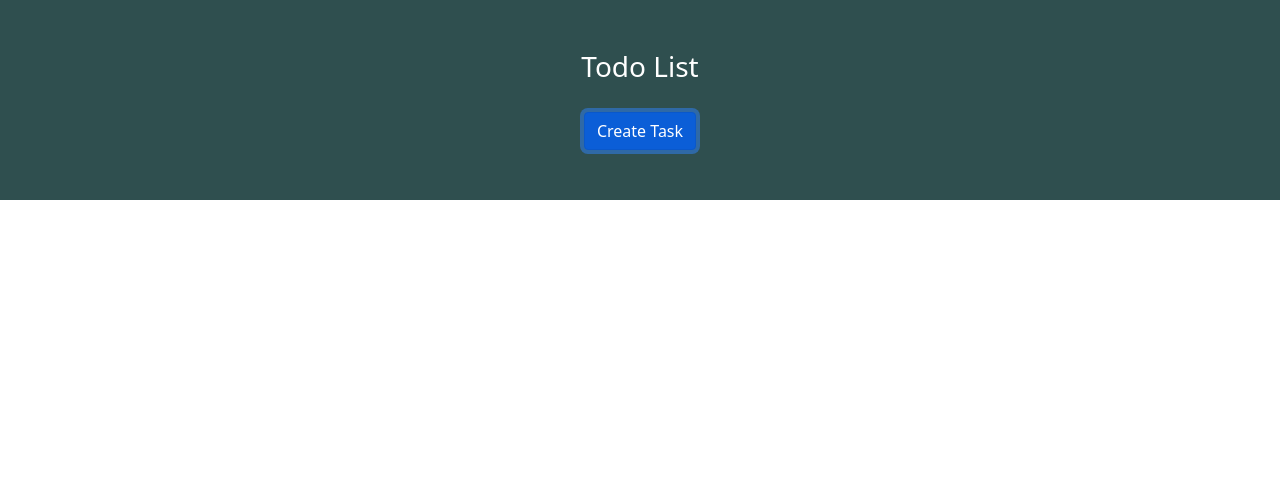
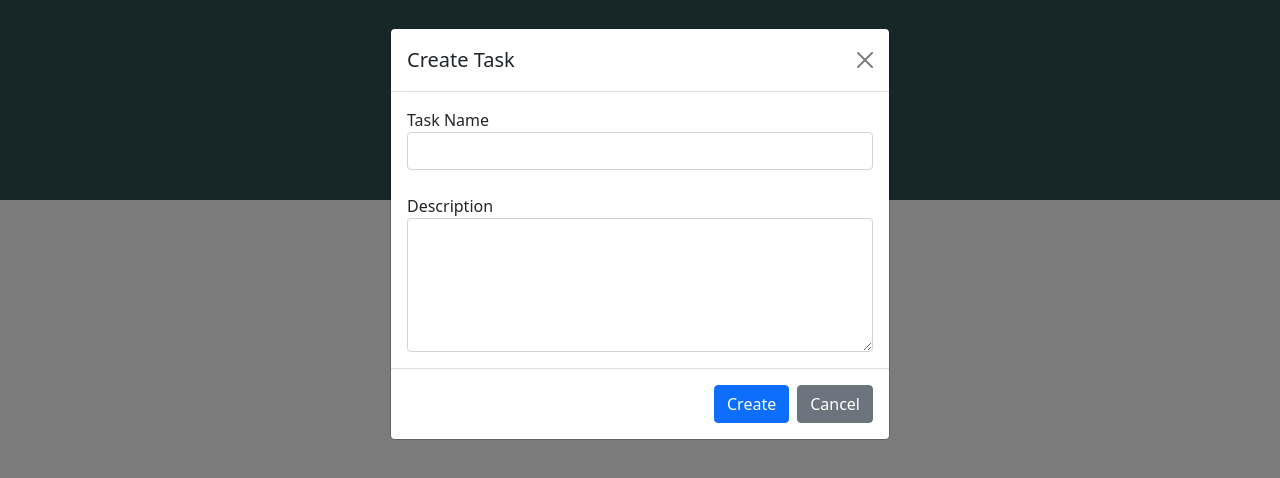
Before and after one commit to marioIDN/mytodolistapp, a React (Create React App) app: page / in a window 1280 px wide. Both pictures are taken after a click on the button "Create Task". Shown: the top 478 px of the page. Built offline with nearby package versions, Linux system fonts and the light colour scheme.

Commit message:
update componen dan css

```diff
--- a/package.json
+++ b/package.json
@@ -12,6 +12,7 @@
     "react": "^18.2.0",
     "react-dom": "^18.2.0",
     "react-scripts": "5.0.1",
+    "reactstrap": "^9.1.1",
     "web-vitals": "^2.1.4"
   },
   "scripts": {
--- a/src/App.css
+++ b/src/App.css
@@ -10,3 +10,43 @@ color: white;
 .btn {
   margin-top: 20px;
 }
+
+/* css kartu */
+.card-wrapper {
+  width: 270px;
+  height: 200px;
+  box-shadow: 0px 3px 50px #a5a5a5;
+  display: flex;
+  flex-direction: column;
+  margin-right: 20px;
+  margin-bottom: 20px;
+}
+
+.card-top {
+  width: 100%;
+  height: 2%;
+}
+
+.task-holder {
+  width: 100%;
+  height: 98%;
+  padding: 10px 10px;
+  display: flex;
+  flex-direction: column;
+  position: relative;
+}
+.card-header {
+  margin-top: 10px;
+  margin-bottom: 10px;
+  max-width: 80px;
+  height: 30px;
+  padding: 1px 1px !important;
+  text-align: center;
+}
+.task-container {
+  height: 600px;
+  width: 100%;
+  display: flex;
+  flex-wrap: wrap;
+  background-color: #f6f7f8;
+}
--- /dev/null
+++ b/src/components/Card.js
@@ -0,0 +1,19 @@
+import React from 'react';
+
+const Card = ({taskObjek, index}) => {
+    return (
+      <div className='card-wrapper mr-5'>
+            <div className='card-top' style={{'background-color': 'chartreuse'}}></div>
+            <div className='task-holder'>
+                <span className='card-header' style={{'background-color':'#f2faf1', 'border-radius': '10px'}}>{taskObjek.Name}</span>
+                <p>{taskObjek.Description}</p>
+                <div style={{'position': 'absolute', 'right': '20px', 'bottom': '20px'}}>
+                    <i className='far fa-edit' style={{'color': '#5dc250'}}></i>
+                    <i className='fas fa-trash-alt' style={{'color': '#5dc250'}}></i>
+                </div>
+            </div>
+      </div>
+    );
+};
+
+export default Card;
--- a/src/components/TodoList.js
+++ b/src/components/TodoList.js
@@ -1,15 +1,41 @@
-import React from 'react';
+import React, {useEffect, useState} from 'react';
+import CreateTask from '../modals/CreateTask';
+import Card from './Card';
 
 const TodoList = () => {
+    const [modal, setModal] = useState(false);
+    const [taskList, setTaskList] = useState([]);
+
+    useEffect(() => {
+        let arr = localStorage.getItem('taskList')
+        if(arr) {
+            let obj = JSON.parse(arr)
+            setTaskList(obj);
+        }
+    }, []);
+
+    const toggle = () => {
+        setModal(!modal);
+    }
+
+    const saveTask = (taskObjek) => {
+        let tempList = taskList
+        tempList.push(taskObjek)
+        localStorage.setItem('taskList', JSON.stringify(tempList))
+        setTaskList(tempList)
+        setModal(false)
+    }
+
     return (
         <div>
             <div className='header text-center'>
                 <h3>Todo List</h3>
-                <button className="btn btn-primary">Create Task</button>
+                <button className="btn btn-primary" onClick={() => setModal(true)}>Create Task</button>
             </div>
             <div className='task-container'>
-
+                {taskList && taskList.map((obj, index) => <Card taskObjek = {obj} index = {index}/>)}
             </div>
+            <CreateTask toggle = {toggle} modal = {modal} save = {saveTask} />
         </div>
     );
 };
--- /dev/null
+++ b/src/modals/CreateTask.js
@@ -0,0 +1,55 @@
+import React, {useState} from 'react';
+import { Button, Modal, ModalHeader, ModalBody, ModalFooter } from 'reactstrap';
+
+const  CreateTask = ({ modal, toggle, save }) => {
+    const [taskName, setTaskName] = useState(' ');
+    const [description, setDescription] = useState(' ');
+
+    const handleChange = (e) => {
+        const {name, value} = e.target
+        if(name === 'taskName') {
+            setTaskName(value)
+        }else {
+            setDescription(value)
+        }
+    }
+
+    const handleSave = () => {
+        let taskObjek = {}
+        taskObjek["Name"] = taskName
+        taskObjek["Description"] = description
+        save(taskObjek)
+    }
+
+    return (
+        <Modal isOpen={modal} modal={modal}>
+            <ModalHeader toggle={toggle}>
+                Create Task
+            </ModalHeader>
+            <ModalBody>
+                <form>
+                    <div className='form-input'>
+                        <label>Task Name</label>
+                        <input type='text' className='form-control' value={taskName} onChange = {handleChange} name='taskName' />
+                    </div>
+                    <br></br>
+                    <div className='form-input'>
+                        <label>Description</label>
+                        <textarea rows='5' className='form-control' value={description} onChange = {handleChange} name='description' />
+                    </div>
+                </form>
+            </ModalBody>
+            <ModalFooter>
+                <Button color="primary" onClick={handleSave}>
+                    Create
+                </Button>
+                {' '}
+                <Button onClick={toggle}>
+                    Cancel
+                </Button>
+            </ModalFooter>
+        </Modal>
+    );
+}
+
+export default CreateTask;
```
Also changed, not shown: 1 other file (tests, documents, lock files or other folders).
